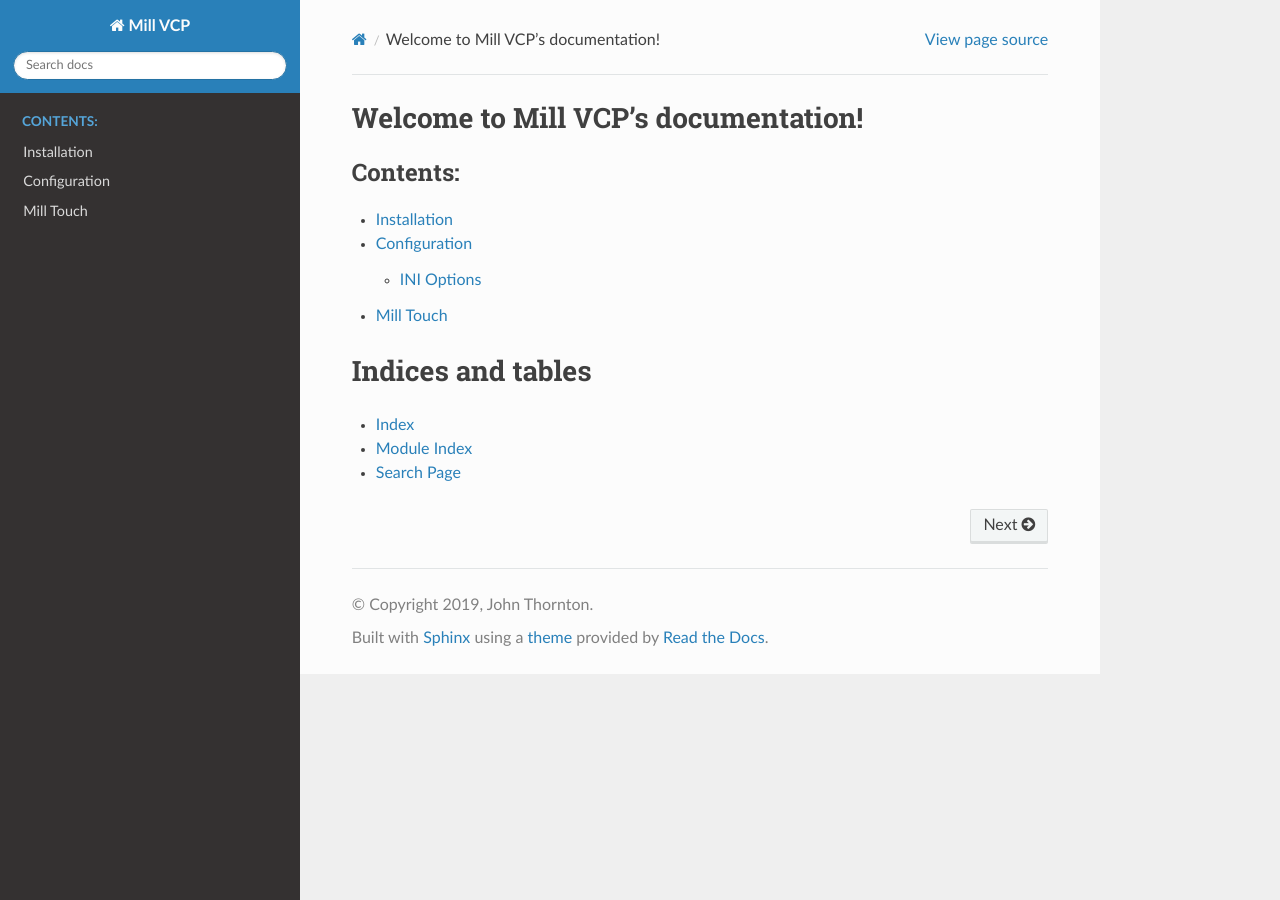
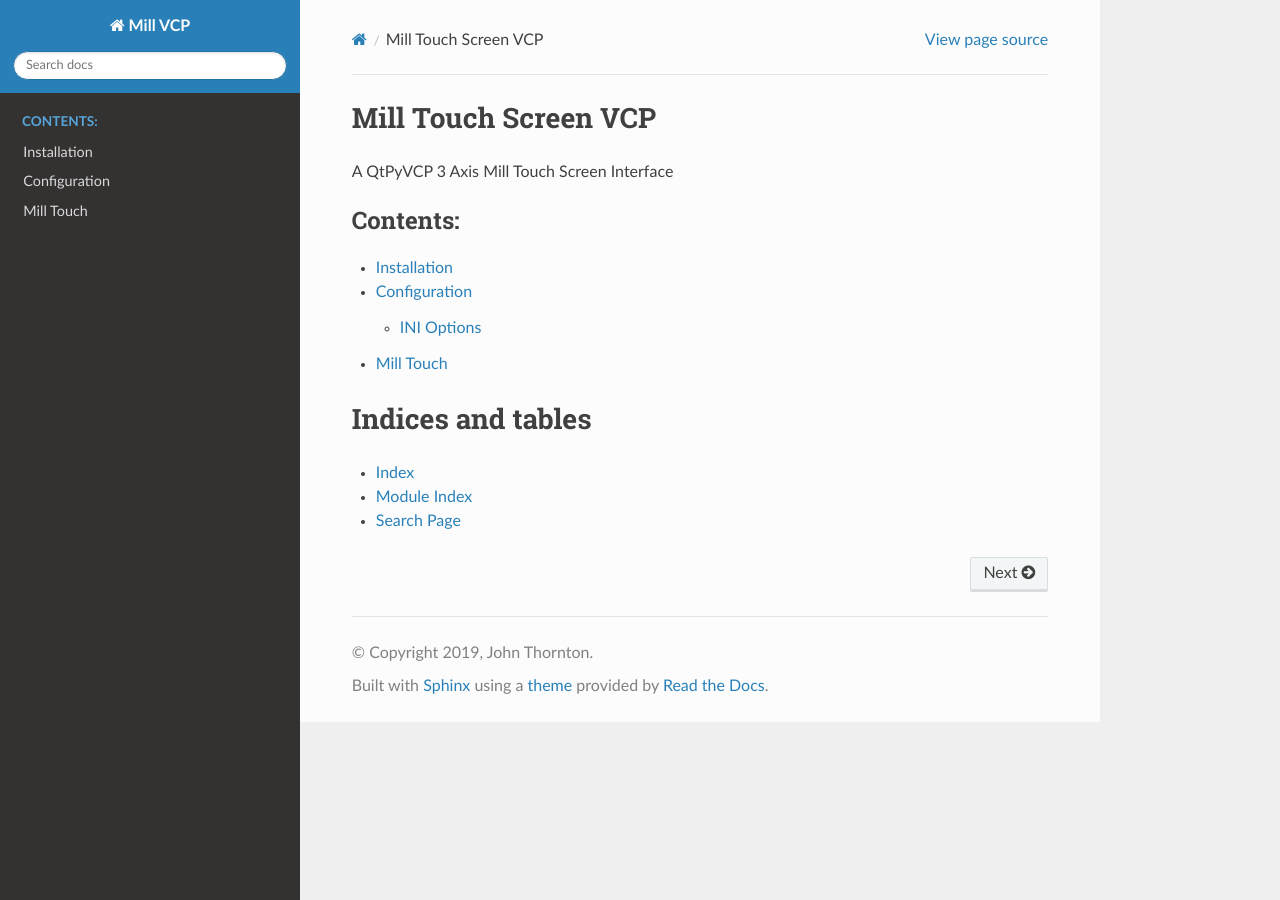
Before and after one commit to jethornton/mill_touch, a Sphinx documentation site: the page built from docs/source/index.rst, in a window 1280 px wide. Built offline with Sphinx 7.4.7 and the Read the Docs theme 2.0.0, drawn with Linux system fonts in a browser that asks for light colours.

Commit message:
update docs

```diff
--- a/docs/source/index.rst
+++ b/docs/source/index.rst
@@ -3,8 +3,10 @@
    You can adapt this file completely to your liking, but it should at least
    contain the root `toctree` directive.
 
-Welcome to Mill VCP's documentation!
-====================================
+Mill Touch Screen VCP
+=====================
+
+A QtPyVCP 3 Axis Mill Touch Screen Interface
 
 .. toctree::
    :maxdepth: 2
```
